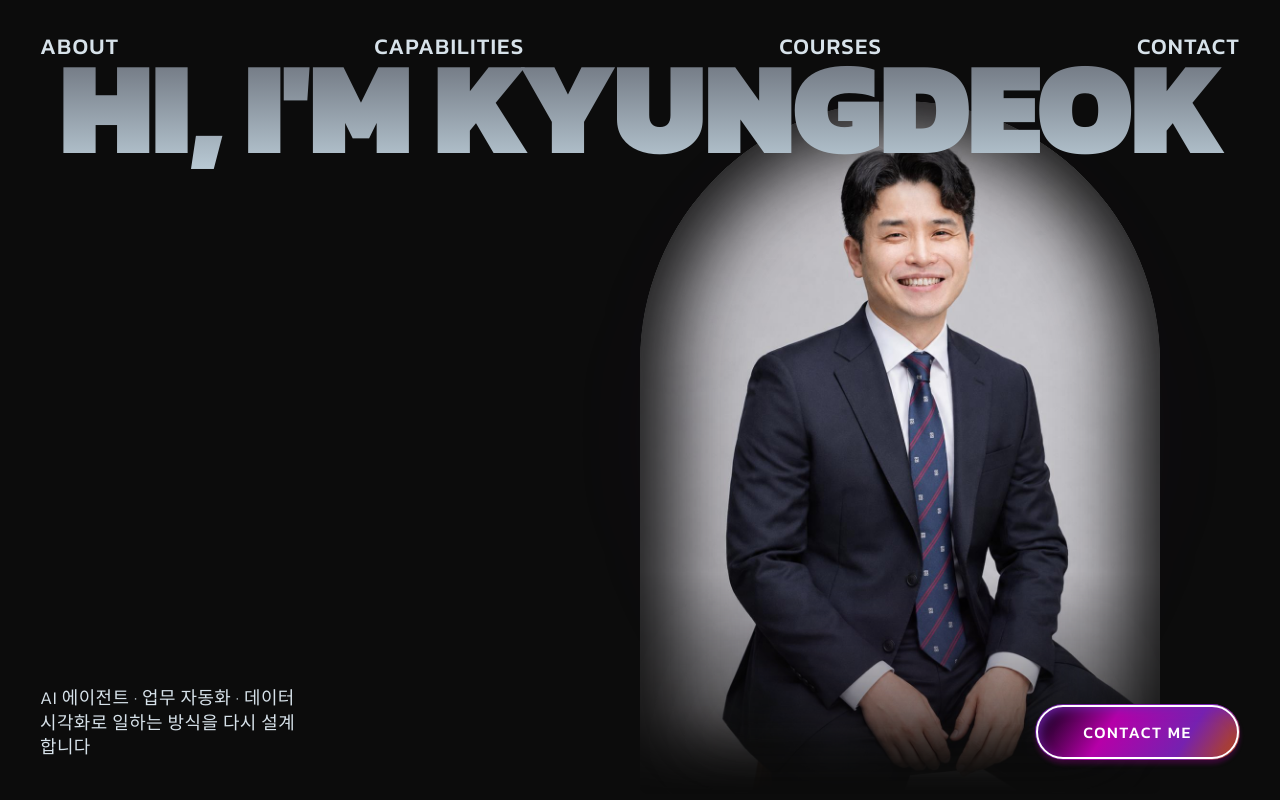
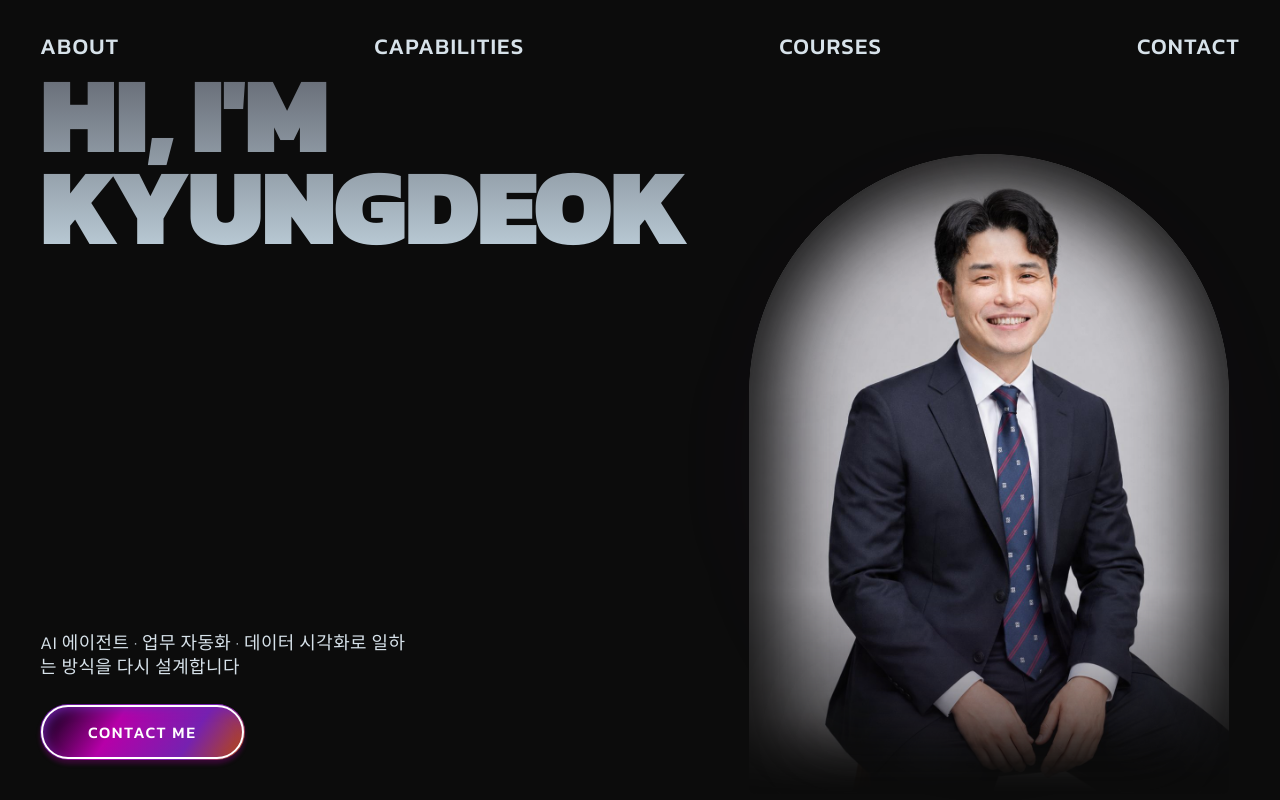
Before and after one commit to sweetgump-ai/sweetgump-ai.github.io, a React (Vite) app: page / in a window 1280 px wide. Shown: the top 800 px of the page. Built offline with nearby package versions, Linux system fonts and the light colour scheme; a web font is replaced by a local one.

Commit message:
fix(hero): left-align wrapped heading, move portrait right to avoid overlap

```diff
--- a/src/sections/HeroSection.tsx
+++ b/src/sections/HeroSection.tsx
@@ -26,23 +26,26 @@ export default function HeroSection() {
         ))}
       </FadeIn>
 
-      <div className="relative z-20 overflow-hidden px-4 md:px-6">
+      <div className="relative z-20 overflow-hidden px-6 md:px-10">
         <FadeIn
           as="h1"
           delay={0.15}
           y={40}
-          className="hero-heading mt-6 w-full whitespace-nowrap text-center text-[8.5vw] font-black uppercase leading-none tracking-tight sm:mt-4 sm:text-[9vw] md:-mt-5 md:text-[9.6vw] lg:text-[10.4vw]"
+          className="hero-heading mt-8 text-left text-[12.5vw] font-black uppercase tracking-tight sm:mt-6 sm:text-[11vw] md:mt-2 md:text-[10vw] lg:text-[7.8vw] xl:text-[8.5vw]"
+          style={{ lineHeight: 0.85 }}
         >
-          Hi, i&apos;m {PROFILE.nameEn}
+          Hi, i&apos;m
+          <br />
+          {PROFILE.nameEn}
         </FadeIn>
       </div>
 
-      <div className="relative z-20 mt-auto flex items-end justify-between px-6 pb-7 sm:pb-8 md:px-10 md:pb-10">
+      <div className="relative z-20 mt-auto flex flex-col items-start gap-5 px-6 pb-7 sm:gap-6 sm:pb-8 md:px-10 md:pb-10">
         <FadeIn
           as="p"
           delay={0.35}
           y={20}
-          className="max-w-[160px] font-light uppercase leading-snug tracking-wide text-[#D7E2EA] sm:max-w-[220px] md:max-w-[260px]"
+          className="max-w-[200px] font-light uppercase leading-snug tracking-wide text-[#D7E2EA] sm:max-w-[280px] md:max-w-[380px]"
           style={{ fontSize: 'clamp(0.75rem, 1.4vw, 1.5rem)' }}
         >
           {PROFILE.tagline}
@@ -56,7 +59,7 @@ export default function HeroSection() {
       <FadeIn
         delay={0.6}
         y={30}
-        className="absolute left-1/2 top-1/2 z-10 w-[280px] -translate-x-1/2 -translate-y-1/2 sm:bottom-0 sm:top-auto sm:w-[360px] sm:translate-y-0 md:w-[440px] lg:w-[520px]"
+        className="absolute bottom-0 right-0 z-10 w-[260px] sm:w-[320px] md:right-[2%] md:w-[380px] lg:right-[4%] lg:w-[420px] xl:w-[480px]"
       >
         <Magnet
           padding={150}
```
